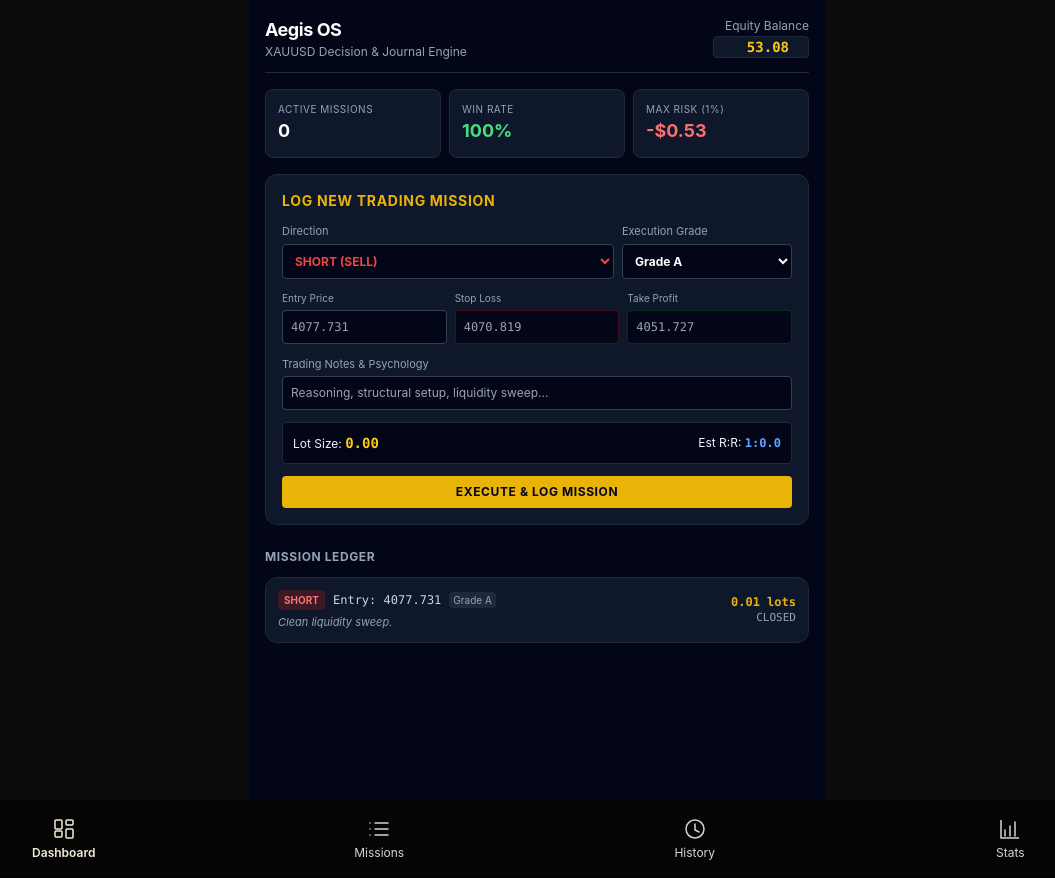
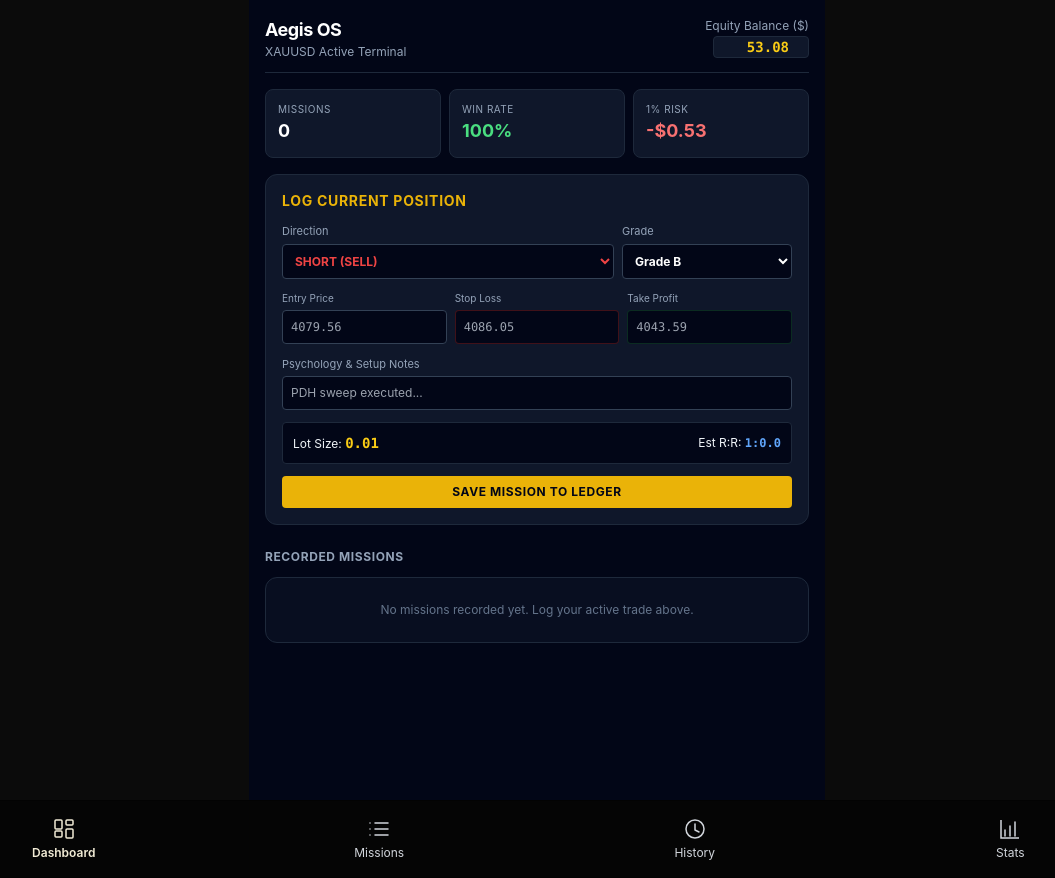
Before and after one commit to Burningleads/aegis-command-center, a React (Vite) app: page / in a window 1280 px wide. Shown: the whole page, without its empty margins (103-1158 px from the left). Built offline with nearby package versions, Linux system fonts and the light colour scheme.

Commit message:
Update dashboard

```diff
--- a/src/pages/Dashboard.tsx
+++ b/src/pages/Dashboard.tsx
@@ -1,29 +1,24 @@
 import React, { useState, useEffect } from 'react';
 
 export default function Dashboard() {
-  // Persistent state for account equity and trade journal history
   const [balance, setBalance] = useState(() => Number(localStorage.getItem('aegis_balance')) || 53.08);
   const [missions, setMissions] = useState(() => {
     const saved = localStorage.getItem('aegis_missions');
-    return saved ? JSON.parse(saved) : [
-      { id: 1, type: 'SHORT', entry: 4077.731, sl: 4070.819, tp: 4051.727, lot: 0.01, pnl: 53.08, status: 'CLOSED', grade: 'A', note: 'Clean liquidity sweep.' }
-    ];
+    return saved ? JSON.parse(saved) : [];
   });
 
-  // Form input states for logging a new mission
   const [entry, setEntry] = useState('');
   const [stopLoss, setStopLoss] = useState('');
   const [takeProfit, setTakeProfit] = useState('');
   const [tradeType, setTradeType] = useState('SHORT');
   const [note, setNote] = useState('');
-  const [grade, setGrade] = useState('A');
+  const [grade, setGrade] = useState('B');
 
   useEffect(() => {
     localStorage.setItem('aegis_balance', balance.toString());
     localStorage.setItem('aegis_missions', JSON.stringify(missions));
   }, [balance, missions]);
 
-  // Risk Math Calculations (Strict 1% rule for XAUUSDm 3-decimal)
   const riskAmount = balance * 0.01;
   let pointDistance = 0;
   let lotSize = 0;
@@ -42,7 +37,6 @@ export default function Dashboard() {
     if (pointDistance > 0) rrRatio = Number((profitDiff / pointDistance).toFixed(2));
   }
 
-  // Handle logging the mission into the journal ledger
   const handleLogMission = (e: React.FormEvent) => {
     e.preventDefault();
     if (!entry || !stopLoss) return;
@@ -53,22 +47,19 @@ export default function Dashboard() {
       entry: Number(entry),
       sl: Number(stopLoss),
       tp: Number(takeProfit || 0),
-      lot: lotSize,
-      pnl: 0, // Active or pending PnL
+      lot: lotSize > 0 ? lotSize : 0.01,
       status: 'OPEN',
       grade: grade,
-      note: note || 'Rule-compliant setup'
+      note: note || 'PDH Sweep Execution'
     };
 
     setMissions([newMission, ...missions]);
-    // Reset form fields
     setEntry('');
     setStopLoss('');
     setTakeProfit('');
     setNote('');
   };
 
-  // Calculate Win Rate & Metrics dynamically
   const closedTrades = missions.filter((m: any) => m.status === 'CLOSED');
   const winCount = closedTrades.filter((m: any) => m.pnl > 0).length;
   const winRate = closedTrades.length > 0 ? Math.round((winCount / closedTrades.length) * 100) : 100;
@@ -76,14 +67,14 @@ export default function Dashboard() {
   return (
     <div className="min-h-screen bg-slate-950 text-slate-100 pb-32 px-4 pt-4 max-w-xl mx-auto font-sans">
 
-      {/* Top Branding Header */}
+      {/* Top Header */}
       <div className="flex justify-between items-center border-b border-slate-800 pb-3 mb-4">
         <div>
           <h1 className="text-lg font-bold tracking-tight text-white">Aegis OS</h1>
-          <p className="text-xs text-slate-400">XAUUSD Decision & Journal Engine</p>
+          <p className="text-xs text-slate-400">XAUUSD Active Terminal</p>
         </div>
         <div className="text-right">
-          <div className="text-xs text-slate-400">Equity Balance</div>
+          <div className="text-xs text-slate-400">Equity Balance ($)</div>
           <input
             type="number"
             value={balance}
@@ -93,25 +84,25 @@ export default function Dashboard() {
         </div>
       </div>
 
-      {/* Quick Stats Grid */}
+      {/* Quick Metrics */}
       <div className="grid grid-cols-3 gap-2 mb-4">
         <div className="bg-slate-900 p-3 rounded-lg border border-slate-800">
-          <div className="text-[10px] text-slate-400 uppercase tracking-wider">Active Missions</div>
-          <div className="text-lg font-bold text-white">{missions.filter((m: any) => m.status === 'OPEN').length}</div>
+          <div className="text-[10px] text-slate-400 uppercase tracking-wider">Missions</div>
+          <div className="text-lg font-bold text-white">{missions.length}</div>
         </div>
         <div className="bg-slate-900 p-3 rounded-lg border border-slate-800">
           <div className="text-[10px] text-slate-400 uppercase tracking-wider">Win Rate</div>
           <div className="text-lg font-bold text-green-400">{winRate}%</div>
         </div>
         <div className="bg-slate-900 p-3 rounded-lg border border-slate-800">
-          <div className="text-[10px] text-slate-400 uppercase tracking-wider">Max Risk (1%)</div>
+          <div className="text-[10px] text-slate-400 uppercase tracking-wider">1% Risk</div>
           <div className="text-lg font-bold text-red-400">-${riskAmount.toFixed(2)}</div>
         </div>
       </div>
 
-      {/* Mission Execution & Logging Form */}
+      {/* Log Form */}
       <form onSubmit={handleLogMission} className="bg-slate-900 p-4 rounded-xl border border-slate-800 space-y-3 mb-6">
-        <h2 className="text-sm font-bold text-yellow-500 uppercase tracking-wider">Log New Trading Mission</h2>
+        <h2 className="text-sm font-bold text-yellow-500 uppercase tracking-wider">Log Current Position</h2>
 
         <div className="flex gap-2">
           <div className="flex-1">
@@ -126,7 +117,7 @@ export default function Dashboard() {
             </select>
           </div>
           <div className="w-1/3">
-            <label className="block text-[11px] text-slate-400 mb-1">Execution Grade</label>
+            <label className="block text-[11px] text-slate-400 mb-1">Grade</label>
             <select
               value={grade}
               onChange={(e) => setGrade(e.target.value)}
@@ -143,37 +134,36 @@ export default function Dashboard() {
           <div>
             <label className="block text-[10px] text-slate-400 mb-1">Entry Price</label>
             <input
-              type="number" step="0.001" placeholder="4077.731" value={entry} onChange={(e) => setEntry(e.target.value)}
+              type="number" step="0.001" value={entry} onChange={(e) => setEntry(e.target.value)} placeholder="4079.56"
               className="w-full bg-slate-950 border border-slate-700 rounded p-2 text-xs font-mono text-white outline-none focus:border-yellow-500"
             />
           </div>
           <div>
             <label className="block text-[10px] text-slate-400 mb-1">Stop Loss</label>
             <input
-              type="number" step="0.001" placeholder="4070.819" value={stopLoss} onChange={(e) => setStopLoss(e.target.value)}
+              type="number" step="0.001" value={stopLoss} onChange={(e) => setStopLoss(e.target.value)} placeholder="4086.05"
               className="w-full bg-slate-950 border border-red-900/50 rounded p-2 text-xs font-mono text-white outline-none"
             />
           </div>
           <div>
             <label className="block text-[10px] text-slate-400 mb-1">Take Profit</label>
             <input
-              type="number" step="0.001" placeholder="4051.727" value={takeProfit} onChange={(e) => setTakeProfit(e.target.value)}
+              type="number" step="0.001" value={takeProfit} onChange={(e) => setTakeProfit(e.target.value)} placeholder="4043.59"
               className="w-full bg-slate-950 border border-green-900/50 rounded p-2 text-xs font-mono text-white outline-none"
             />
           </div>
         </div>
 
         <div>
-          <label className="block text-[11px] text-slate-400 mb-1">Trading Notes & Psychology</label>
+          <label className="block text-[11px] text-slate-400 mb-1">Psychology & Setup Notes</label>
           <input
-            type="text" placeholder="Reasoning, structural setup, liquidity sweep..." value={note} onChange={(e) => setNote(e.target.value)}
+            type="text" value={note} onChange={(e) => setNote(e.target.value)} placeholder="PDH sweep executed..."
             className="w-full bg-slate-950 border border-slate-700 rounded p-2 text-xs text-white outline-none"
           />
         </div>
 
-        {/* Dynamic Calculator Output inside Form */}
         <div className="flex justify-between items-center bg-slate-950 p-2.5 rounded border border-slate-800 text-xs">
-          <div>Lot Size: <span className="text-yellow-400 font-mono font-bold text-sm">{lotSize > 0 ? lotSize : '0.00'}</span></div>
+          <div>Lot Size: <span className="text-yellow-400 font-mono font-bold text-sm">{lotSize > 0 ? lotSize : '0.01'}</span></div>
           <div>Est R:R: <span className="text-blue-400 font-mono font-bold">1:{rrRatio > 0 ? rrRatio : '0.0'}</span></div>
         </div>
 
@@ -181,16 +171,16 @@ export default function Dashboard() {
           type="submit"
           className="w-full bg-yellow-500 hover:bg-yellow-400 text-slate-950 font-bold py-2 rounded text-xs tracking-wider uppercase transition-all"
         >
-          Execute & Log Mission
+          Save Mission to Ledger
         </button>
       </form>
 
-      {/* Mission History / Journal Feed */}
+      {/* Ledger Feed */}
       <div className="space-y-3">
-        <h3 className="text-xs font-bold text-slate-400 uppercase tracking-wider">Mission Ledger</h3>
+        <h3 className="text-xs font-bold text-slate-400 uppercase tracking-wider">Recorded Missions</h3>
         {missions.length === 0 ? (
           <div className="text-center text-xs text-slate-500 py-6 bg-slate-900/50 rounded-xl border border-slate-800">
-            No missions recorded yet. Log your first setup above.
+            No missions recorded yet. Log your active trade above.
           </div>
         ) : (
           missions.map((m: any) => (
@@ -207,7 +197,7 @@ export default function Dashboard() {
               </div>
               <div className="text-right font-mono">
                 <div className="text-yellow-500 font-bold">{m.lot} lots</div>
-                <div className={`text-[11px] ${m.status === 'OPEN' ? 'text-blue-400' : 'text-slate-400'}`}>{m.status}</div>
+                <div className="text-[11px] text-blue-400">SL: {m.sl}</div>
               </div>
             </div>
           ))
```
